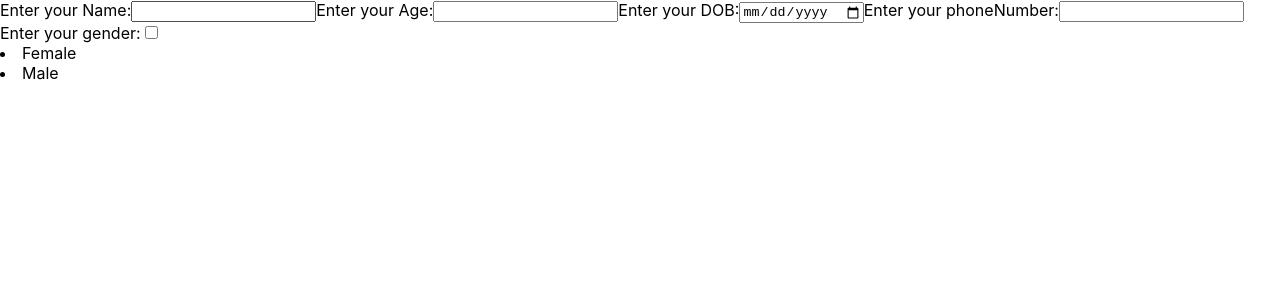
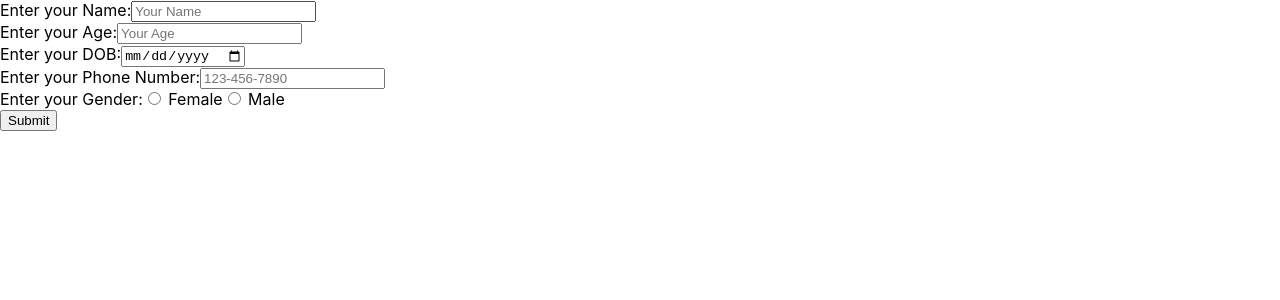
Before and after one commit to Agalya-10/React-Learning, a React (Create React App) app: page /changeform1 in a window 1280 px wide. Shown: the top 300 px of the page. Built offline with nearby package versions, Linux system fonts and the light colour scheme.

Commit message:
Today updates

```diff
--- a/src/App.css
+++ b/src/App.css
@@ -45,3 +45,6 @@
   border: none;
   margin: 5px;
 }
+.external{
+  color: blue;
+}
--- a/src/App.js
+++ b/src/App.js
@@ -16,6 +16,8 @@ import Home from './Component/Home';
 import About from './Component/About';
 import Contact from './Component/Contact';
 import DynamicRoute from './Component/DynamicRoute';
+import Memo from './Component/Memo';
+import Styles from './Component/Styles';
 
 function App() {
   return (
@@ -39,6 +41,10 @@ function App() {
     <Route path='/about' element={<About/>}/>
     <Route path='/contact' element={<Contact/>}/>
     <Route path='/dynamicroute/:Name' element={<DynamicRoute/>}/>
+    <Route path='/reactmemo' element={<Memo/>}/>
+    <Route path='/styles' element={<Styles/>}/>
+
+
 
 
 
--- a/src/Component/Form1.jsx
+++ b/src/Component/Form1.jsx
@@ -1,29 +1,76 @@
-import React from 'react'
+// import React from 'react'
+
+// function Form1() {
+//   return (
+//     <div>
+//        <form>
+//       <label>Enter your Name:
+//         <input type="text" />
+//       </label>
+//       <label>Enter your Age:
+//         <input type="number" />
+//       </label>
+//       <label>Enter your DOB:
+//         <input type="date" />
+//       </label>
+//       <label>Enter your phoneNumber:
+//         <input type="number" />
+//       </label>
+//       <label>Enter your gender:
+//         <input type="checkbox" />
+//         <li>Female</li>
+//         <li>Male</li>
+//       </label>
+//     </form>
+//     </div>
+//   )
+// }
+
+// export default Form1
+
+
+import React from 'react';
 
 function Form1() {
   return (
     <div>
       <form>
-      <label>Enter your Name:
-        <input type="text" />
+
+        <label>
+          Enter your Name:
+          <input type="text" name="name" placeholder="Your Name" required />
         </label>
-      <label>Enter your Age:
-        <input type="number" />
+        <br />
+
+
+        <label>
+          Enter your Age:
+          <input type="number" name="age" placeholder="Your Age" min="0" required />
         </label>
-      <label>Enter your DOB:
-        <input type="date" />
+        <br />
+
+        <label>
+          Enter your DOB:
+          <input type="date" name="dob" required />
         </label>
-      <label>Enter your phoneNumber:
-        <input type="number" />
+        <br/>
+        <label>
+          Enter your Phone Number:
+          <input type="number" name="phoneNumber" placeholder="123-456-7890"/>
         </label>
-      <label>Enter your gender:
-        <input type="checkbox" />
-        <li>Female</li>
-        <li>Male</li>
+        <br />
+          <label>
+          Enter your Gender:
+            <input type="radio" name="gender" value="Female" required /> Female
           </label>
+          <label>
+            <input type="radio" name="gender" value="Male" required /> Male
+          </label>
+       <br/>
+        <button type="submit">Submit</button>
       </form>
     </div>
-  )
+  );
 }
 
-export default Form1
+export default Form1;
--- /dev/null
+++ b/src/Component/Memo.jsx
@@ -0,0 +1,35 @@
+import React, { useState } from 'react';
+
+
+const ChildComponent = React.memo(({ count }) => {
+  console.log("Child Component Rendered");
+  return <h2>Child Count: {count}</h2>;
+});
+
+// const ParentComponent = React.memo(({ count }) => {
+//     console.log("Parent Component Rendered");
+//     return <h2>Parent Count: {count}</h2>;
+//   });
+const Memo = () => {
+  const [parentCount, setParentCount] = useState(0);
+  const [childCount, setChildCount] = useState(0);
+
+  return (
+    <div style={{ textAlign: "center" }}>
+      <h1>React.memo Example</h1>
+      <h2>Parent Count: {parentCount}</h2>
+      <button onClick={() => setParentCount(parentCount + 1)}>
+        Increment Parent Count
+      </button>
+      <button onClick={() => setChildCount(childCount + 1)}>
+        Increment Child Count
+      </button>
+
+      <ChildComponent count={childCount} />
+      {/* <ParentComponent count={parentCount} /> */}
+
+    </div>
+  );
+};
+
+export default Memo;
--- /dev/null
+++ b/src/Component/Styles.jsx
@@ -0,0 +1,22 @@
+import React from 'react'
+import Style from'./demo.module.css'
+
+function Styles() {
+    const head = {
+        color:'blue'
+    }
+  return (
+    <div>
+        {/* inline */}
+      <h1 style={{color:'red'}}>1.What is React?</h1>
+      {/* internal */}
+      <h5 style={head}>* A open source javascript Library that is used to build User Interfaces(UI).</h5>
+      {/* External */}
+      <h5 className='external'>* React is a Single page Application.</h5>
+      {/* modules */}
+      <h5 className={Style.ex}>* They migrated from FAXJS to React JS and released it to public on 29th may 2013.</h5>
+    </div>
+  )
+}
+
+export default Styles
--- /dev/null
+++ b/src/Component/demo.module.css
@@ -0,0 +1,3 @@
+.ex{
+    color: blue;
+}
```
Lines whose indentation alone changed are shown as unchanged.
